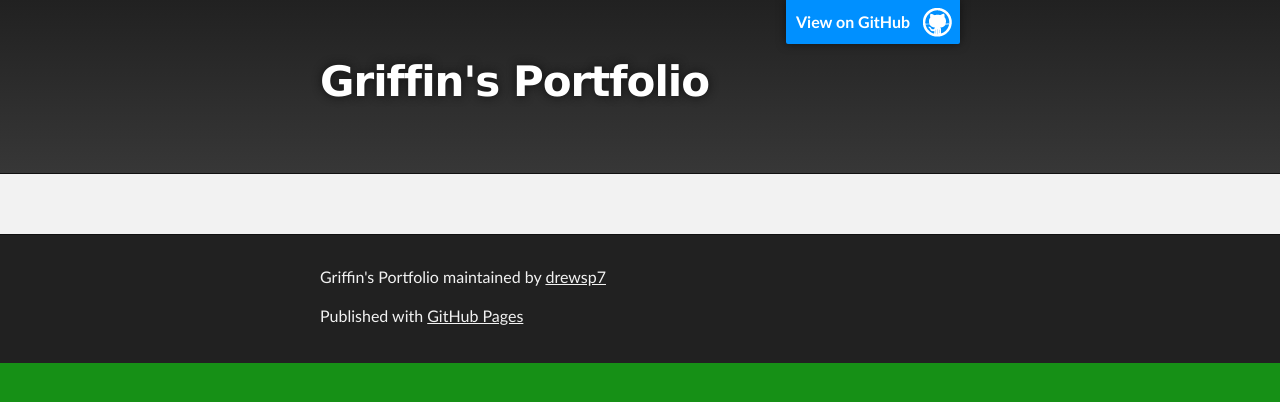
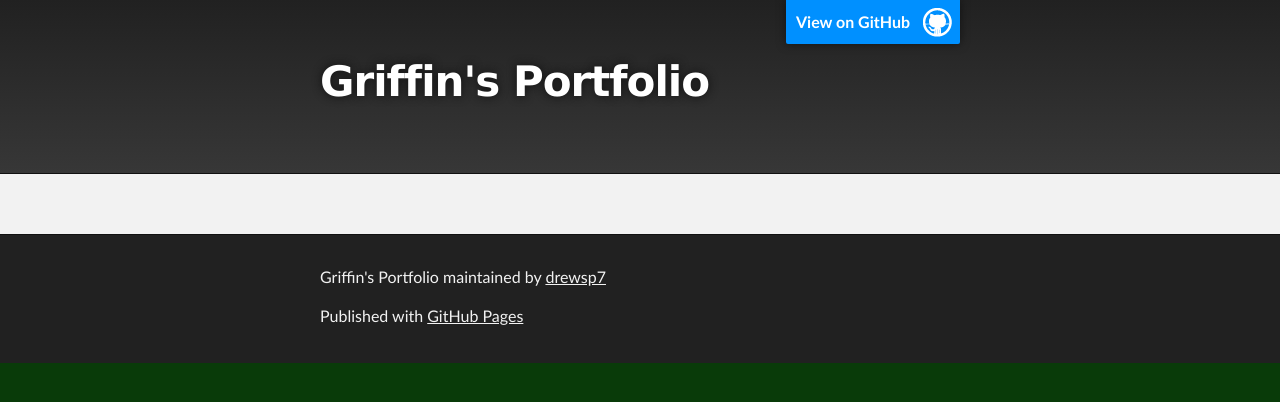
Before and after one commit to drewsp7/griffinsalyer.github.io, a Jekyll site: the page built from index.md, in a window 1280 px wide. Shown: the top 402 px of the page. Built offline with Jekyll 4.4.1, drawn with Linux system fonts in a browser that asks for light colours; our own code applies the rules of GitHub Pages for plain Markdown files; the repository's description, which GitHub fills in, is left out.

Commit message:
Update jekyll-theme-slate.scss

```diff
--- a/_sass/jekyll-theme-slate.scss
+++ b/_sass/jekyll-theme-slate.scss
@@ -46,7 +46,7 @@ Theme Styles
 body {
   box-sizing: border-box;
   color:#373737;
-  background: #169016;
+  background: #093b09;
   font-size: 16px;
   font-family: 'Myriad Pro', Calibri, Helvetica, Arial, sans-serif;
   line-height: 1.5;
```
